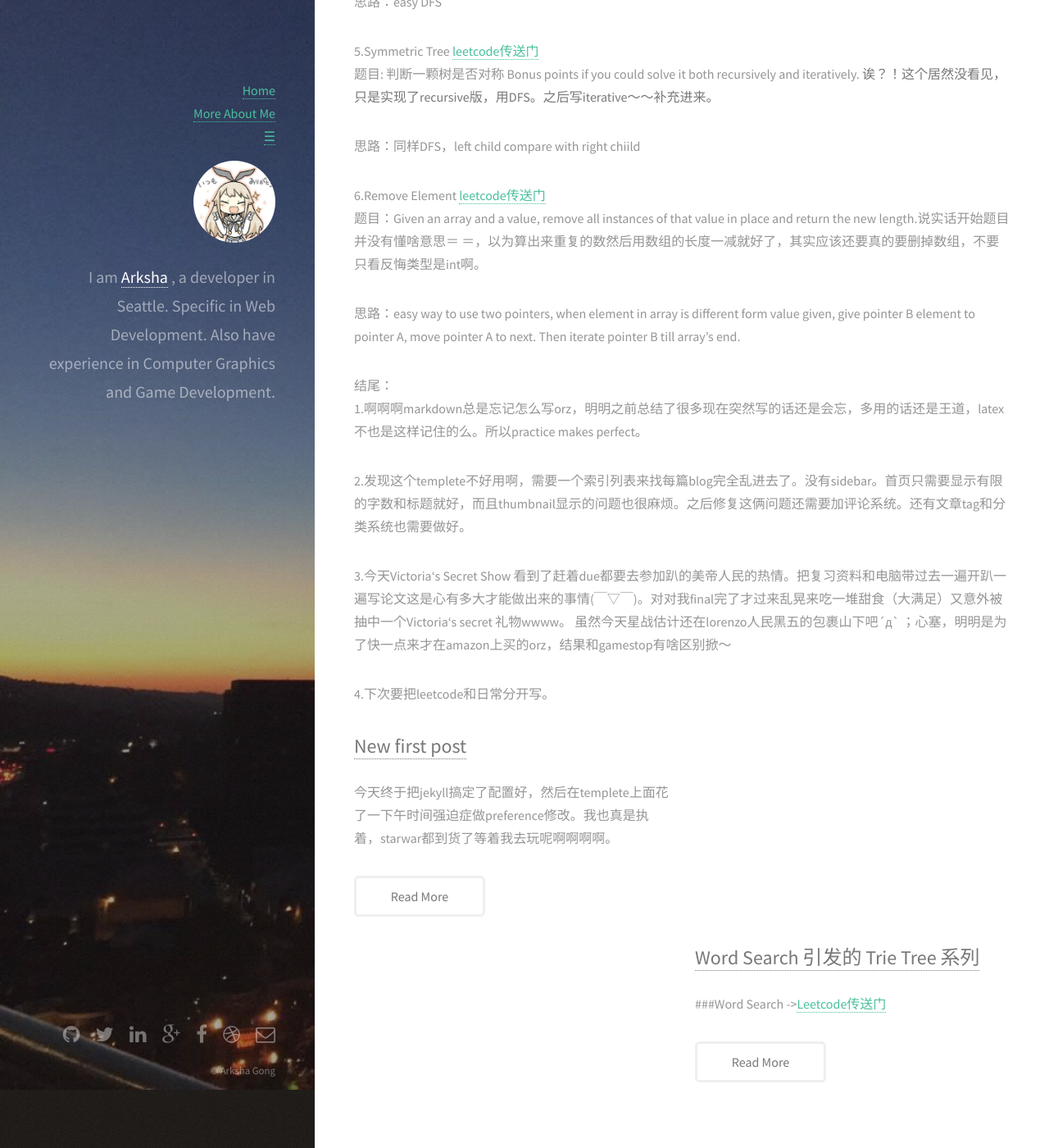
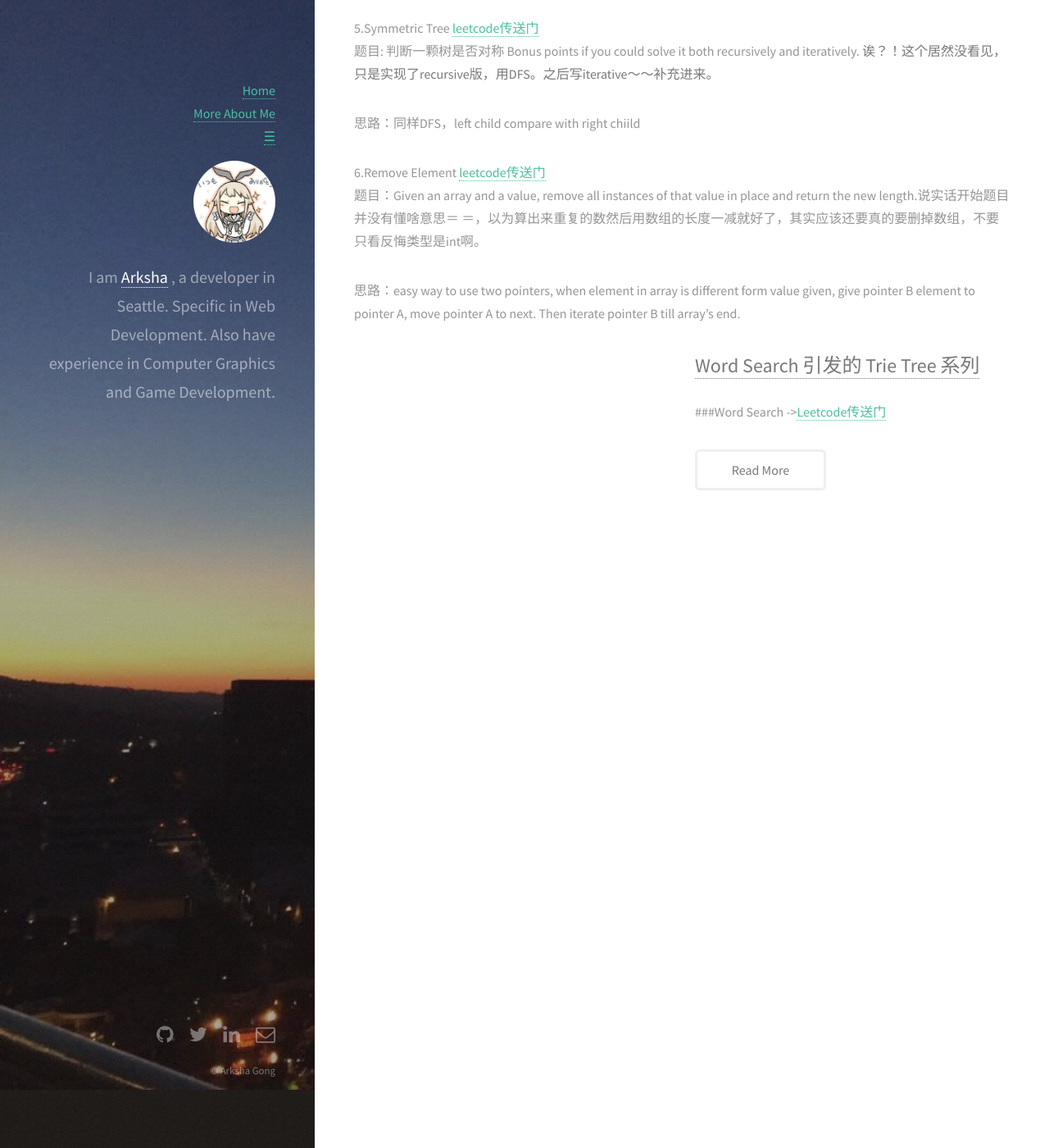
Before and after one commit to arksha/arksha.github.io, a Jekyll site: the page built from _posts/2015-12-08-Leetcode继续刷的日常.markdown, in a window 1280 px wide and 1400 px high, scrolled down 1417 px. Shown: the whole window at 82% size. Built offline with Jekyll 4.4.1, drawn with Linux system fonts in a browser that asks for light colours; comment, search, counter and statistics services are not loaded; some of the changed text lies outside the part shown.

Commit message:
delete posts remove .idea

```diff
--- a/_config.yml
+++ b/_config.yml
@@ -1,7 +1,7 @@
 # Site settings
 
 title: Arksha - In Side of Ark # Title of your site
-email: tingg@usc.edu # Your contant email
+email: gongting77@gmail.com # Your contant email
 
 description: > # this means to ignore newlines until "baseurl:"
   Write an awesome description for your new site here. You can edit this
@@ -17,9 +17,6 @@
 twitter_username:     gongt92kyo  # Replace this with your Twitter username
 github_username:      arksha  # Replace this with your GitHub username
 linkedin_username:    gongting92  # Replace this with your LinkedIn username
-google_plus_username: example  # Replace this with your Google+ username
-facebook_username:    profile.php?id=100008904631011  # Replace this with your Facebook username
-dribbble_username:    example  # Replace this with your Dribbble username
 
 # Build settings
 markdown: kramdown
--- a/_layouts/default.html
+++ b/_layouts/default.html
@@ -104,30 +104,6 @@
 				  </li>
 				  {% endif %}
 
-				  {% if site.google_plus_username %}
-				  <li>
-					<a href="https://plus.google.com/{{ site.google_plus_username }}" class="icon fa-google-plus">
-					  <span class="label">Google+</span>
-					</a>
-				  </li>
-				  {% endif %}
-
-				  {% if site.facebook_username %}
-				  <li>
-					<a href="https://www.facebook.com/{{ site.facebook_username }}" class="icon fa-facebook">
-					  <span class="label">Facebook</span>
-					</a>
-				  </li>
-				  {% endif %}
-
-				  {% if site.dribbble_username %}
-				  <li>
-					<a href="#" class="icon fa-dribbble">
-					  <span class="label">Dribbble</span>
-					</a>
-				  </li>
-				  {% endif %}
-
 				  {% if site.email %}
 				  <li>
 					<a href="mailto:{{ site.email }}" class="icon fa-envelope-o">
--- a/_posts/2015-12-07-New-post.markdown
+++ /dev/null
@@ -1,11 +0,0 @@
----
-layout: post
-title: New first post
-date: 2015-12-07
-categories: diary
-comments: true
----
-
-今天终于把jekyll搞定了配置好，然后在templete上面花了一下午时间强迫症做preference修改。我也真是执着，starwar都到货了等着我去玩呢啊啊啊啊。
-
-其实我真的有想来着，并没有想绝地武士＝ ＝。我是黑暗阵营的Vadar的粉啊～
--- a/_posts/2015-12-08-Leetcode继续刷的日常.markdown
+++ b/_posts/2015-12-08-Leetcode继续刷的日常.markdown
@@ -5,7 +5,6 @@
 categories: Leetcode
 ---
 
-今天的日常其实是睡到了中午12点才起床，收拾好屋子之后就来leetcode辣。都是easy题也是题啊嗯ˊ_>ˋ<br/>
 1.Implement Queue using Stacks － 232[ leetcode传送门](https://leetcode.com/problems/implement-queue-using-stacks/)<br/>
 题目：用Stacks来实现Queue.
 
@@ -39,12 +38,3 @@
 题目：Given an array and a value, remove all instances of that value in place and return the new length.说实话开始题目并没有懂啥意思＝ ＝，以为算出来重复的数然后用数组的长度一减就好了，其实应该还要真的要删掉数组，不要只看反悔类型是int啊。
 
 思路：easy way to use two pointers, when element in array is different form value given, give pointer B element to pointer A, move pointer A to next. Then iterate pointer B till array's end.
-
-结尾：<br/>
-1.啊啊啊markdown总是忘记怎么写orz，明明之前总结了很多现在突然写的话还是会忘，多用的话还是王道，latex不也是这样记住的么。所以practice makes perfect。
-
-2.发现这个templete不好用啊，需要一个索引列表来找每篇blog完全乱进去了。没有sidebar。首页只需要显示有限的字数和标题就好，而且thumbnail显示的问题也很麻烦。之后修复这俩问题还需要加评论系统。还有文章tag和分类系统也需要做好。
-
-3.今天Victoria‘s Secret Show 看到了赶着due都要去参加趴的美帝人民的热情。把复习资料和电脑带过去一遍开趴一遍写论文这是心有多大才能做出来的事情(￣▽￣)。对对我final完了才过来乱晃来吃一堆甜食（大满足）又意外被抽中一个Victoria‘s secret 礼物wwww。 虽然今天星战估计还在lorenzo人民黑五的包裹山下吧´д` ；心塞，明明是为了快一点来才在amazon上买的orz，结果和gamestop有啥区别掀～
-
-4.下次要把leetcode和日常分开写。
--- a/about.html
+++ b/about.html
@@ -56,7 +56,7 @@
 					<ul class="menubar" id='menubarnav'>
 						<li><a href="/">Home</a></li>
 						<li><a href="/about.html">More About Me</a></li>
-						<div class="icon"><a id="javascript:void(0);" herf="#" onclick="clickFuction()">&#9776;</a></div>
+						<div class="icon"><a id="javascript:void(0);" herf="#" onclick="clickFunction()">&#9776;</a></div>
 
 					</ul>
 				</div>
```
Also changed, not shown: other parts of about.html (+1 -1 lines), _layouts/about.md (+8 -0 lines), _posts/2015-12-13-日常.markdown (deleted, +0 -18 lines), _posts/2016-01-26-ROSES.markdown (deleted, +0 -42 lines), _posts/2016-05-02-CC150recap.markdown (deleted, +0 -34 lines), _posts/2016-07-09-SaturdayinStarbucks.markdown (deleted, +0 -22 lines), _posts/2018-01-08-RandomPost.markdown (deleted, +0 -33 lines), README.md.
